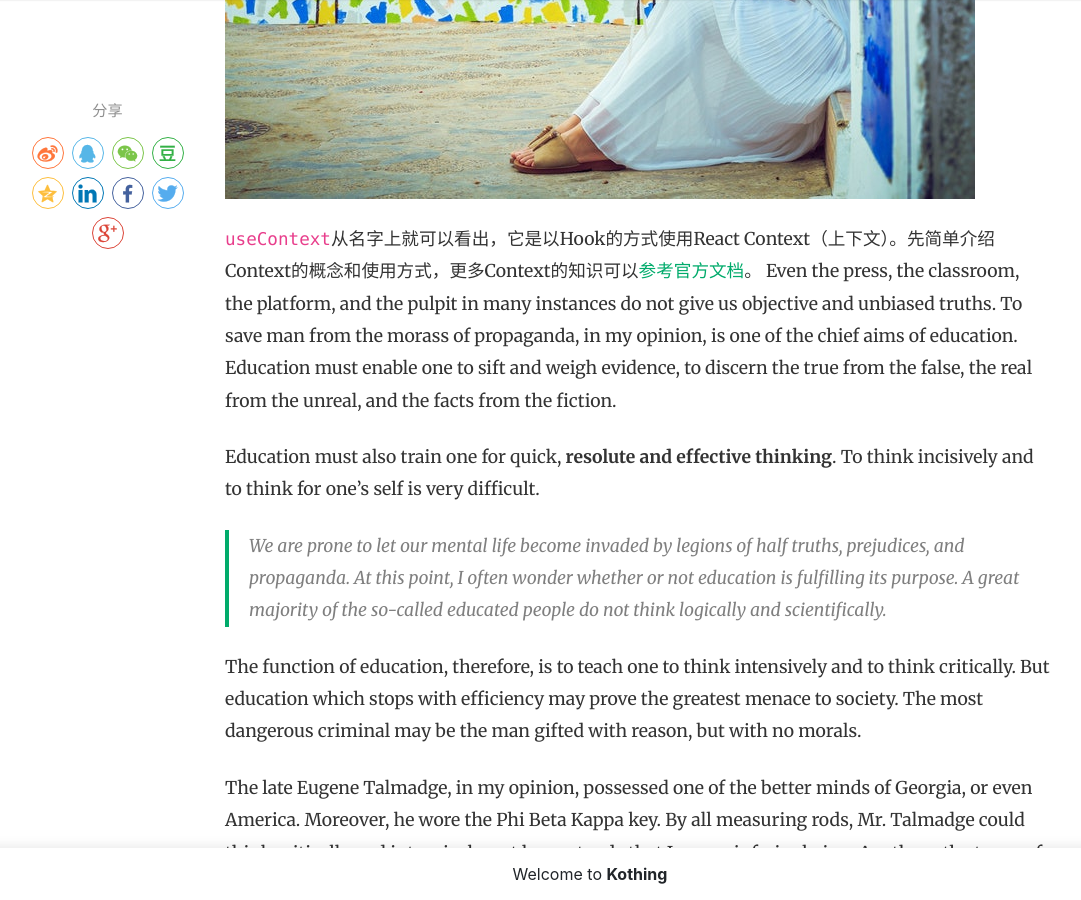
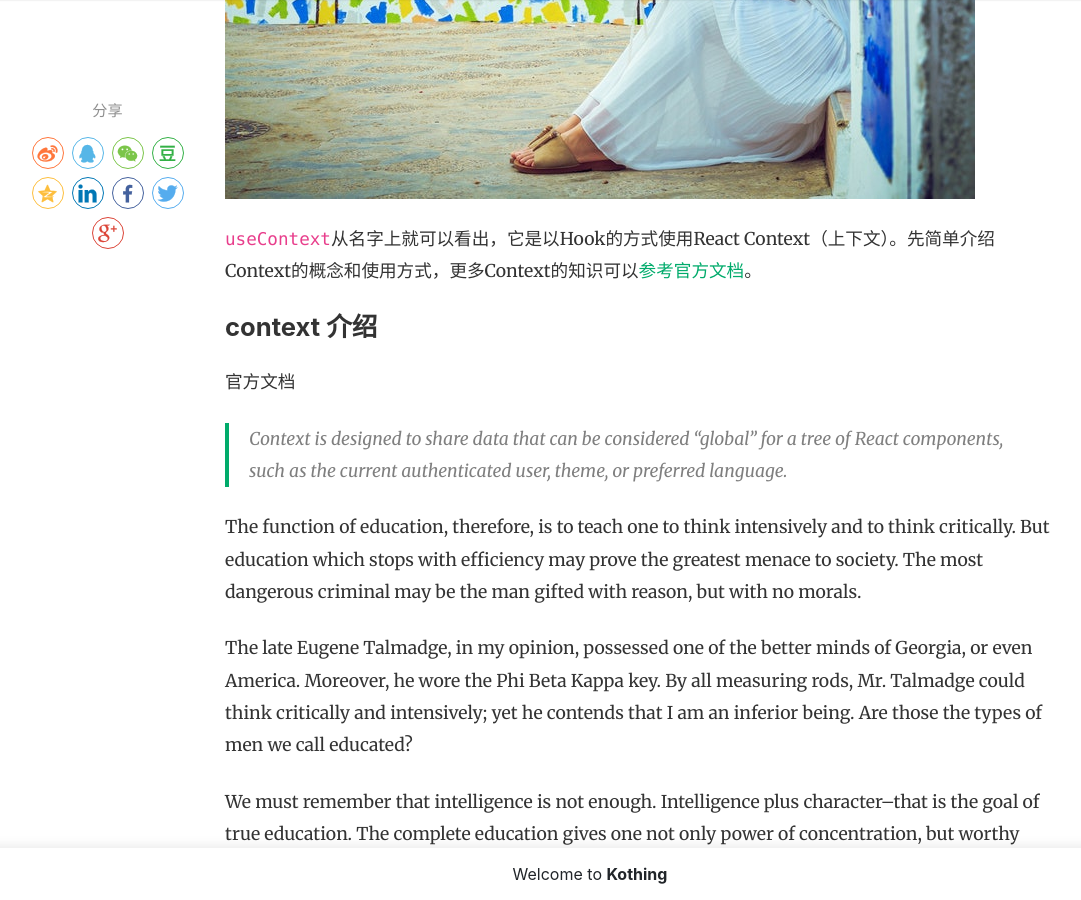
Before and after one commit to kothing/kothing.github.io, a Jekyll site: the page built from _posts/2019-01-02-react-hook-useContext.md, in a window 1280 px wide and 900 px high, scrolled down 625 px. Shown: the whole window, without its empty margins (50-1131 px from the left). Built offline with Jekyll 4.4.1, drawn with Linux system fonts in a browser that asks for light colours; nearby versions of some CDN libraries; comment, search, counter and statistics services are not loaded.

Commit message:
Update 2019-01-02-react-hook-useContext.md

```diff
--- a/_posts/2019-01-02-react-hook-useContext.md
+++ b/_posts/2019-01-02-react-hook-useContext.md
@@ -5,12 +5,13 @@ author: Kothing
 categories: [ Jekyll, Blog, tutorial ]
 image: assets/images/12.jpg
 ---
-`useContext`从名字上就可以看出，它是以Hook的方式使用React Context（上下文）。先简单介绍Context的概念和使用方式，更多Context的知识可以[参考官方文档](https://zh-hans.reactjs.org/docs/hooks-reference.html#usecontext, useContext)。
-Even the press, the classroom, the platform, and the pulpit in many instances do not give us objective and unbiased truths. To save man from the morass of propaganda, in my opinion, is one of the chief aims of education. Education must enable one to sift and weigh evidence, to discern the true from the false, the real from the unreal, and the facts from the fiction.
+`useContext`从名字上就可以看出，它是以Hook的方式使用React Context（上下文）。先简单介绍Context的概念和使用方式，更多Context的知识可以[参考官方文档](https://zh-hans.reactjs.org/docs/hooks-reference.html#usecontext, "useContext")。
 
-Education must also train one for quick, **resolute and effective thinking**. To think incisively and to think for one's self is very difficult.
+## context 介绍
+官方文档
+> Context is designed to share data that can be considered “global” for a tree of React components, such as the current authenticated user, theme, or preferred language.
 
-> We are prone to let our mental life become invaded by legions of half truths, prejudices, and propaganda. At this point, I often wonder whether or not education is fulfilling its purpose. A great majority of the so-called educated people do not think logically and scientifically.
+
 
 
 The function of education, therefore, is to teach one to think intensively and to think critically. But education which stops with efficiency may prove the greatest menace to society. The most dangerous criminal may be the man gifted with reason, but with no morals.
```
